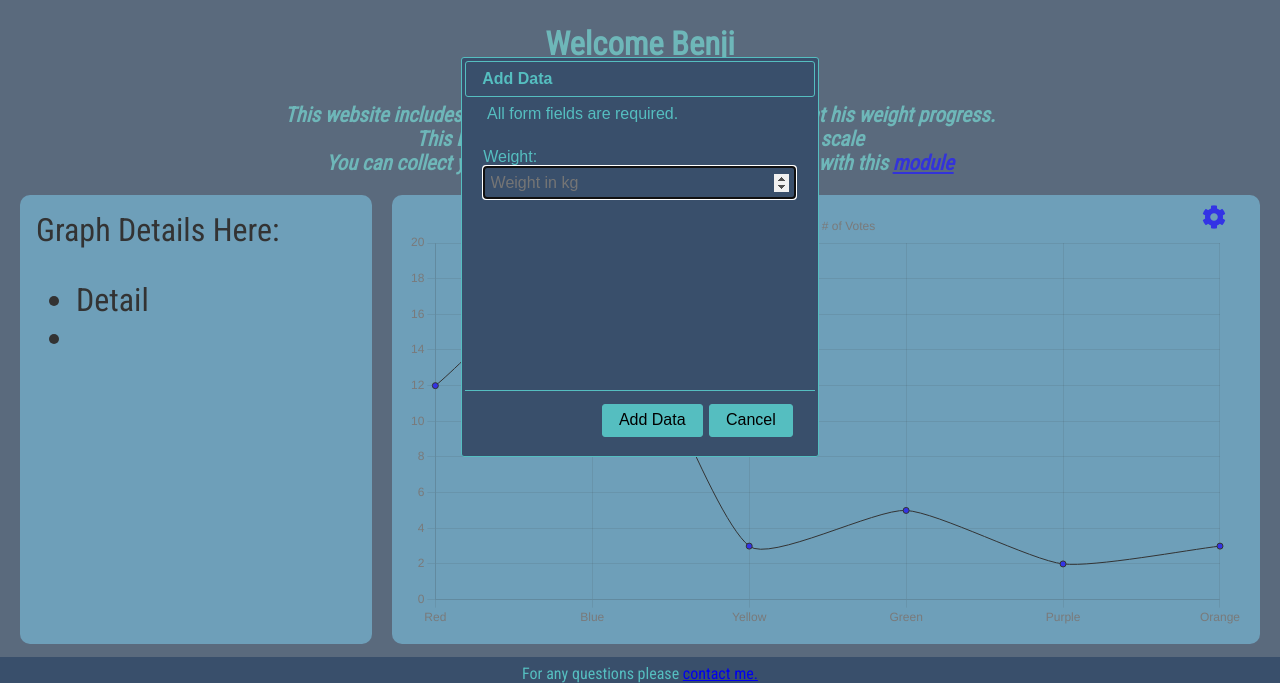
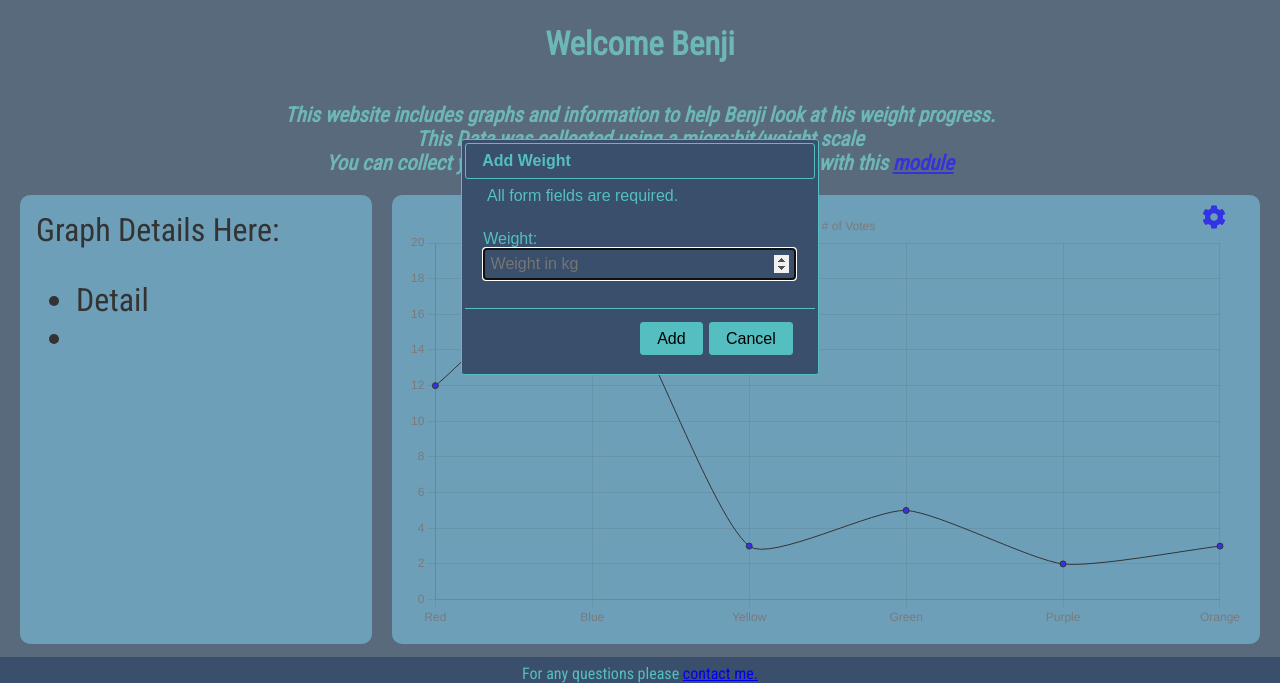
Before and after one commit to Paranote309/scale-hero, a plain HTML site: page WebApp/index.html in a window 1280 px wide. Both pictures are taken after a click on the button "Add Data". Shown: the part 143-826 px from the top of the page. Drawn offline with nearby package versions, Linux system fonts and the light colour scheme.

Commit message:
-update changed dialogue text and height

```diff
--- a/WebApp/index.html
+++ b/WebApp/index.html
@@ -62,7 +62,7 @@
             </form>
         </div>
 
-        <div id="data-dialogue" title="Add Data">
+        <div id="data-dialogue" title="Add Weight">
             <p class="validateTips">All form fields are required.</p>
             <form>
               <fieldset>
--- a/WebApp/js/index.js
+++ b/WebApp/js/index.js
@@ -96,11 +96,11 @@ $( function() {
         resizable: false,
         dialogClass: "no-close",
         autoOpen: false,
-        height: 400,
+        // height: auto,
         width: 350,
         modal: true,
         buttons: {
-          "Create an account": addUser,
+          "Create": addUser,
           Cancel: function() {
             create.dialog( "close" );
           }
@@ -116,7 +116,7 @@ $( function() {
         resizable: false,
         dialogClass: "no-close",
         autoOpen: false,
-        height: 400,
+        // height: auto,
         width: 350,
         modal: true,
         buttons: {
@@ -136,11 +136,11 @@ $( function() {
         resizable: false,
         dialogClass: "no-close",
         autoOpen: false,
-        height: 400,
+        // height: auto,
         width: 350,
         modal: true,
         buttons: {
-          "Add Data": addData,
+          "Add": addData,
           Cancel: function() {
             data.dialog( "close" );
           }
```
